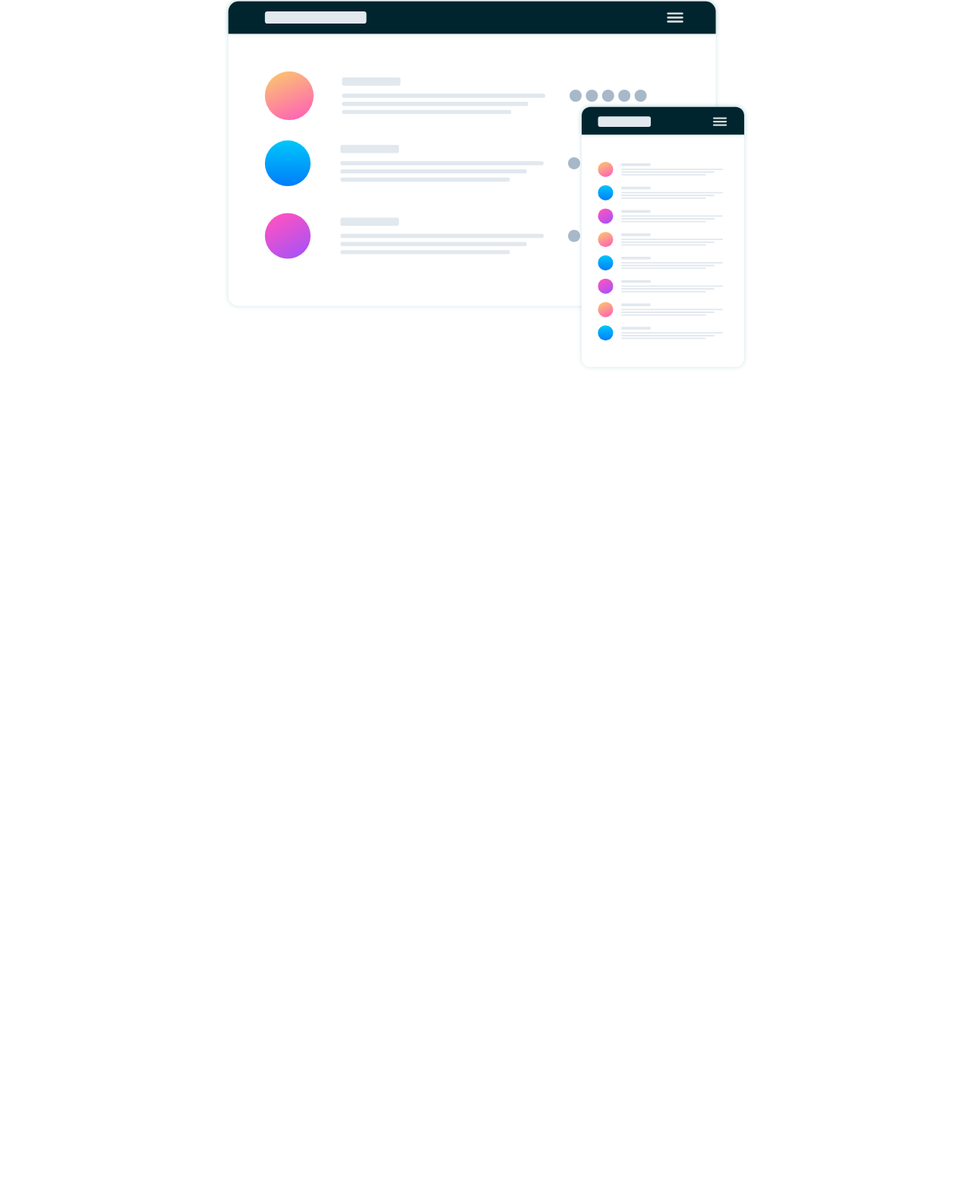
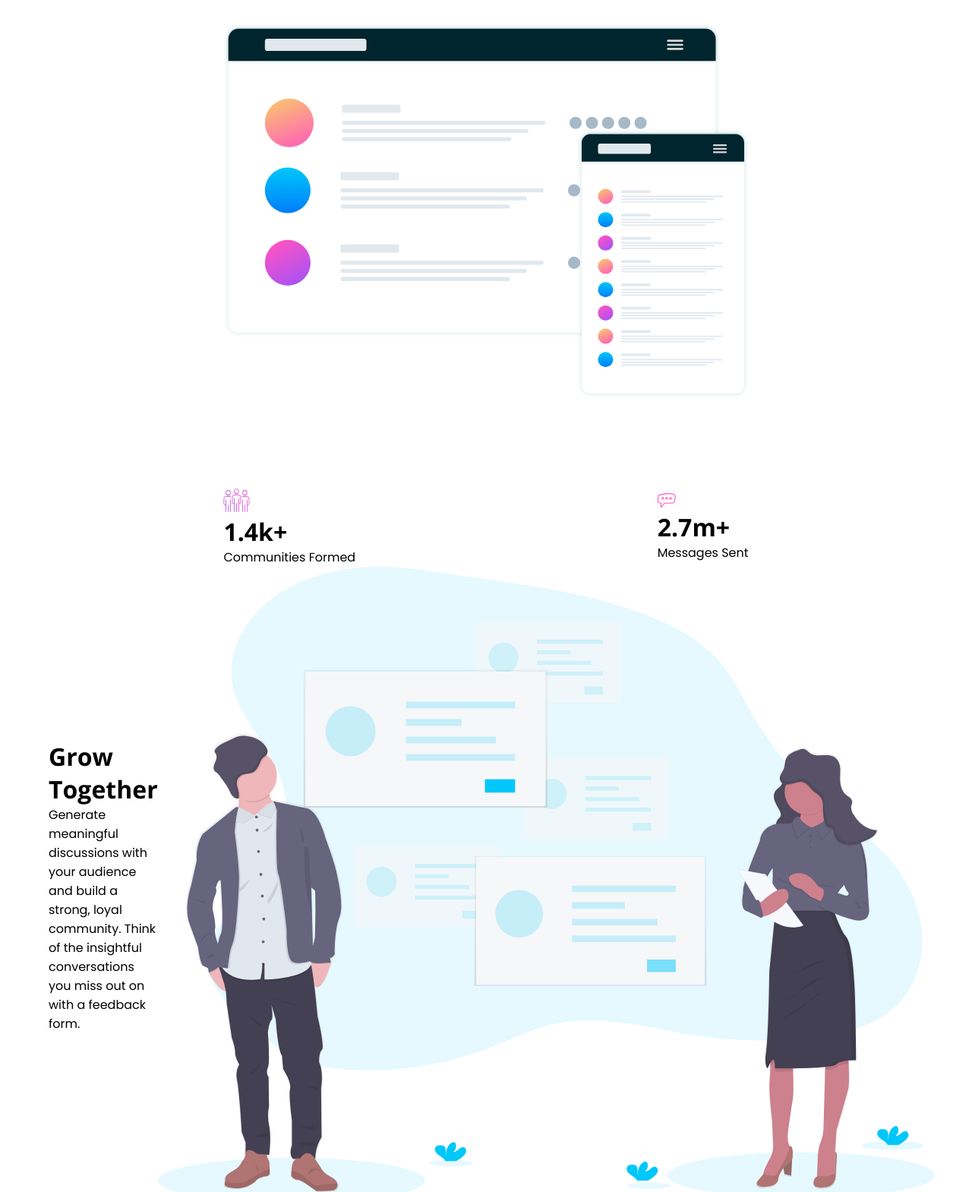
Before and after one commit to favourdev1/-Huddle-landing-page-with-curved-sections, a plain HTML site: page index.html in a window 1280 px wide. Shown: the part 581-2150 px from the top of the page at 76% size. Before the commit the page ends 1100 px from the top, so only its background shows below. Drawn offline with Linux system fonts and the light colour scheme.

Commit message:
added new sections

```diff
--- a/index.html
+++ b/index.html
@@ -10,7 +10,7 @@
 </head>
 
 <body>
-    <header>
+    <header class="flex-container">
         <img src="images/logo.svg" alt="logo">
         <p>
             Try it Free
@@ -32,7 +32,55 @@
     </div>
     <!-- =============  MAIN 2 ================= -->
     <div class="main2">
-        <img src="images/screen-mockups.svg" </div>
+        <img src="images/screen-mockups.svg">
+    </div>
+
+
+    <!--  ============== MAIN 3 =============== -->
+    <div class="main3 flex-container">
+        <div class="main3-holder1">
+            <img src="images/icon-communities.svg">
+            <h1>
+                1.4k+
+
+            </h1>
+            <p>
+                Communities Formed
+            </p>
+        </div>
+
+        <div class="main3-holder2">
+            <img src="images/icon-messages.svg">
+
+            <h1>
+                2.7m+
+            </h1>
+            <p>
+                Messages Sent
+            </p>
+        </div>
+    </div>
+
+    <!-- ============ MAIN 4 ================ -->
+    <div class="main4 flex-container">
+        <div class="m-holder1">
+
+            <h1>
+                Grow Together
+
+            </h1>
+            <p>
+                Generate meaningful discussions with your audience and build a strong, loyal community. Think of the insightful conversations you miss out on with a feedback form.
+
+            </p>
+        </div>
+
+        <div class="m-holder2">
+            <img src="images/illustration-grow-together.svg">
+
+
+        </div>
+    </div>
 
 </body>
 
--- a/styles.css
+++ b/styles.css
@@ -37,15 +37,21 @@ p {
     font-weight: 100;
 }
 
+.flex-container {
+    display: flex;
+    align-items: center;
+    justify-content: space-between;
+}
+
+.top-margin {
+    margin-top: 10%;
+}
+
 body {
     padding: 2% 5%;
 }
 
-header {
-    display: flex;
-    justify-content: space-between;
-    align-items: center;
-}
+header {}
 
 header>p {
     color: var(--Light-Pink);
@@ -58,7 +64,7 @@ header>p {
 }
 
 .main {
-    padding-top: 19%;
+    margin-top: 19%;
     text-align: center;
 }
 
@@ -91,9 +97,32 @@ header>p {
 
 .main2 {
     text-align: center;
-    margin-top: 5rem;
+    margin-top: 10%;
 }
 
 .main2>img {
     width: 60%;
 }
+
+.main3 {
+    margin-top: 10%;
+}
+
+.main3 img {
+    width: 20%;
+}
+
+.main3-holder2 {
+    margin-right: 20%;
+}
+
+.main3-holder1 {
+    margin-left: 20%;
+}
+
+
+/* grow together container */
+
+.main4 {
+    display: flex;
+}
```
